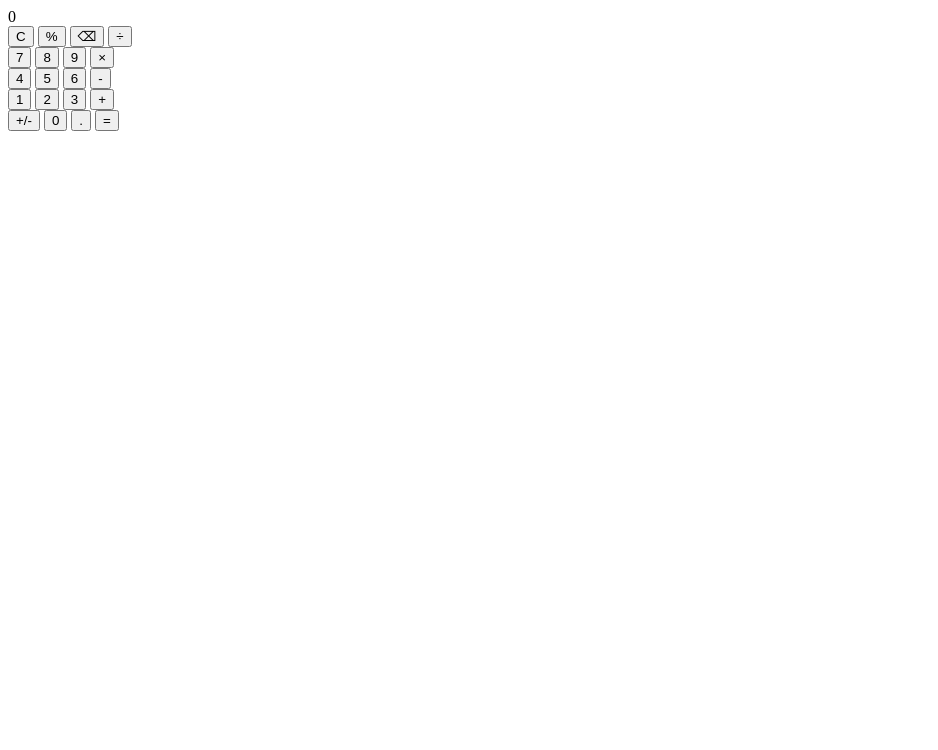
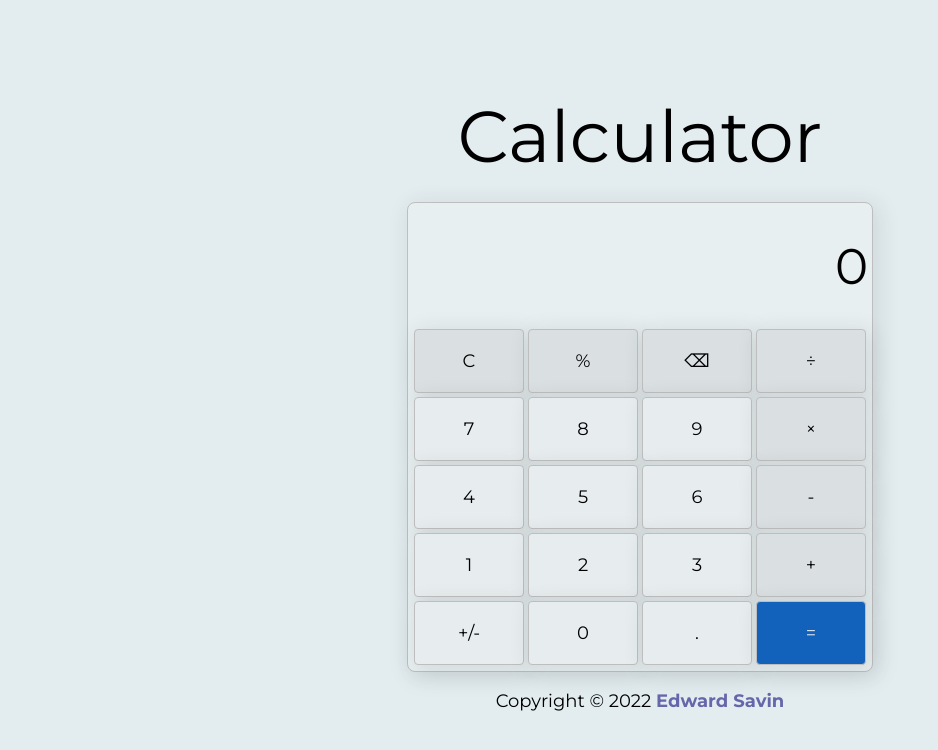
Before and after one commit to edwardsavin/calculator, a plain HTML site: page index.html in a window 1280 px wide. Shown: the whole page, without its empty margins (0-938 px from the left). Drawn offline with nearby package versions, Linux system fonts and the light colour scheme.

Commit message:
Update the UI

```diff
--- a/index.html
+++ b/index.html
@@ -9,6 +9,7 @@
     <title>Calculator</title>
   </head>
   <body>
+    <div id="title">Calculator</div>
     <div class="container">
       <div id="display">0</div>
       <div class="row">
@@ -52,5 +53,16 @@
         <button id="equal" onClick="populate(this.id)">=</button>
       </div>
     </div>
+    <footer class="footer">
+      <p>
+        Copyright ©
+        <script>
+          document.write(new Date().getFullYear());
+        </script>
+        <a href="https://edwardcs.com" target="_blank"
+          ><strong>Edward Savin</strong></a
+        >
+      </p>
+    </footer>
   </body>
 </html>
--- a/styles/style.css
+++ b/styles/style.css
@@ -1,8 +1,105 @@
+@import url("https://fonts.googleapis.com/css2?family=Montserrat:wght@400;700&family=Open+Sans:wght@400;700&display=swap");
+
 html {
   box-sizing: border-box;
+  height: 100%;
+  margin: 0;
+  font-family: "Montserrat", "Open Sans", sans-serif;
+  font-size: large;
 }
 *,
 *:before,
 *:after {
   box-sizing: inherit;
 }
+
+body {
+  display: flex;
+  flex-direction: column;
+  justify-content: center;
+  align-items: center;
+  min-height: 100%;
+  margin: 0;
+  background-color: #e3edf0;
+}
+
+#title {
+  display: flex;
+  justify-content: center;
+  align-items: center;
+  height: 80px;
+  font-size: 4rem;
+  font-weight: 400;
+  margin: 2%;
+}
+
+.container {
+  display: flex;
+  flex-direction: column;
+  justify-content: space-between;
+  border: #bebebe solid 1.6px;
+  border-radius: 8px;
+  padding: 4px;
+  box-shadow: 4px 4px 22px 2px rgba(44, 43, 43, 0.11);
+  background-color: #e7eff1;
+}
+
+.row {
+  display: flex;
+  justify-content: space-between;
+}
+
+button {
+  height: 64px;
+  width: 110px;
+  margin: 2px;
+  background-color: #e7ecef;
+  border: 0.01px solid #bebebe;
+  border-radius: 4px;
+  box-shadow: 4px 4px 22px 2px rgba(44, 43, 43, 0.11);
+  font-size: large;
+  font-family: "Montserrat", "Open Sans", sans-serif;
+}
+
+button:hover {
+  box-shadow: rgba(71, 70, 70, 0.11) 0 3px 4px inset;
+}
+
+button:active {
+  box-shadow: rgba(88, 87, 87, 0.11) 0 4px 4px inset;
+  transform: translateY(0.4px);
+}
+
+a,
+a:hover,
+a:focus,
+a:active {
+  text-decoration: none;
+  color: #6667ab;
+}
+
+#display {
+  display: flex;
+  height: 120px;
+  font-size: 50px;
+  justify-content: flex-end;
+  align-items: center;
+  background-color: #e7eff1;
+}
+
+.operator {
+  background-color: #dadfe2;
+}
+
+#C {
+  background-color: #dadfe2;
+}
+
+#erase {
+  background-color: #dadfe2;
+}
+
+#equal {
+  background-color: #1261bb;
+  color: #e7ecef;
+}
```
